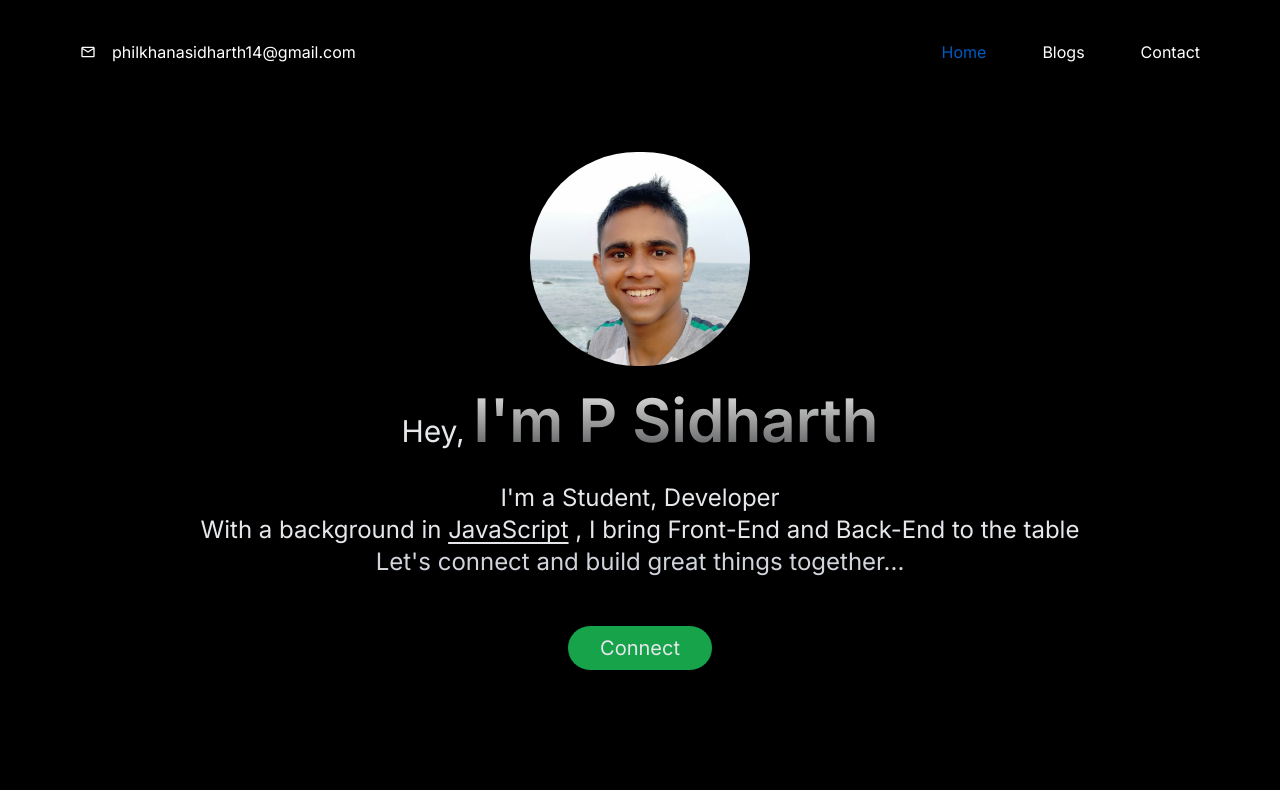
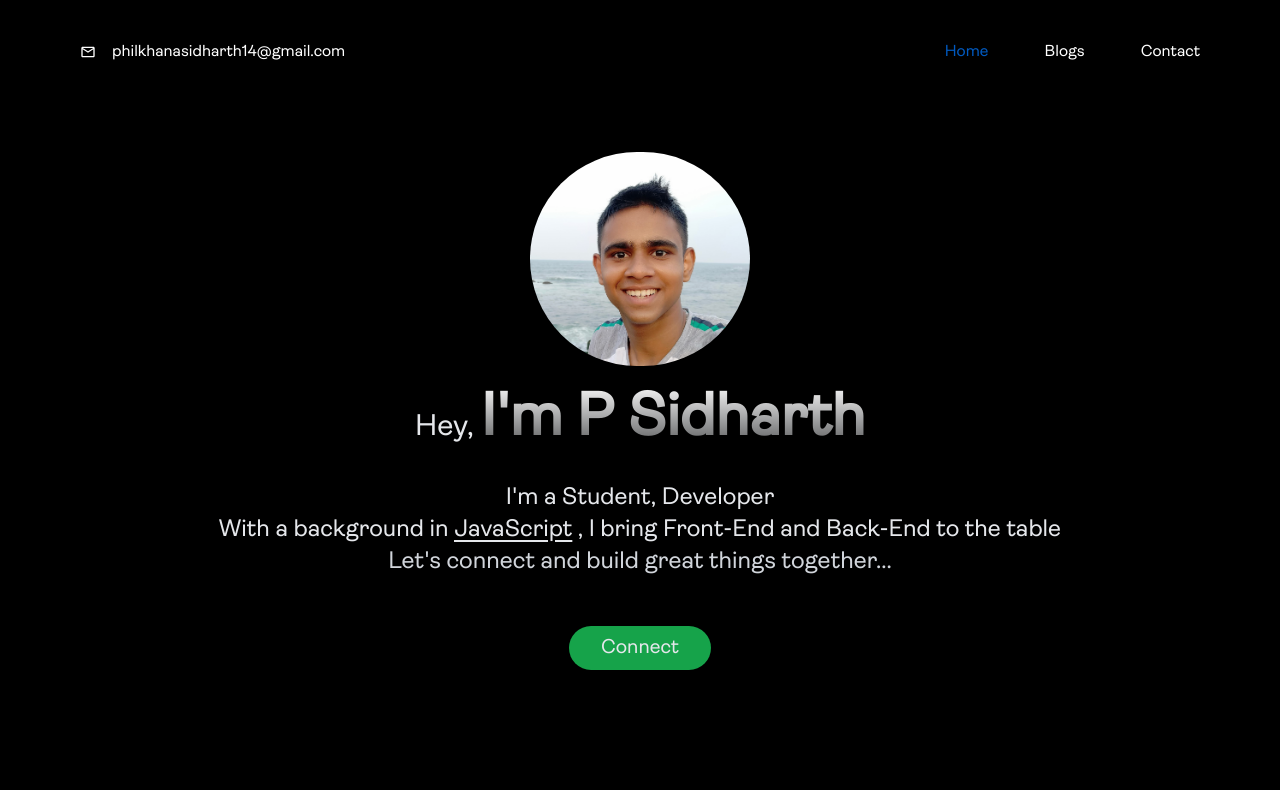
Before and after one commit to psidh/Domain, a Next.js app: page / in a window 1280 px wide. Shown: the top 790 px of the page. Built offline with nearby package versions, Linux system fonts and the light colour scheme.

Commit message:
ambit added

```diff
--- a/src/app/layout.jsx
+++ b/src/app/layout.jsx
@@ -1,9 +1,10 @@
 import './globals.css';
 import Navbar from '../components/NavBar'
 import Footer from '../components/Footer';
-import {Inter} from 'next/font/google'
+import Ambit  from 'next/font/local'
 
-const open = Inter({ subsets: ['latin'] })
+
+const ambit = Ambit({ src: './Ambit-Regular.woff2' })
 
 export const metadata = {
   title: 'Philkhana Sidharth',
@@ -18,7 +19,7 @@ export default function RootLayout({ children }) {
   return (
     <html lang="en">
       <body>
-        <div className={`${open.className} bg-black text-white`}>
+        <div className={`${ambit.className} bg-black text-white`}>
           <Navbar />
           {children}
           <Footer />
```
